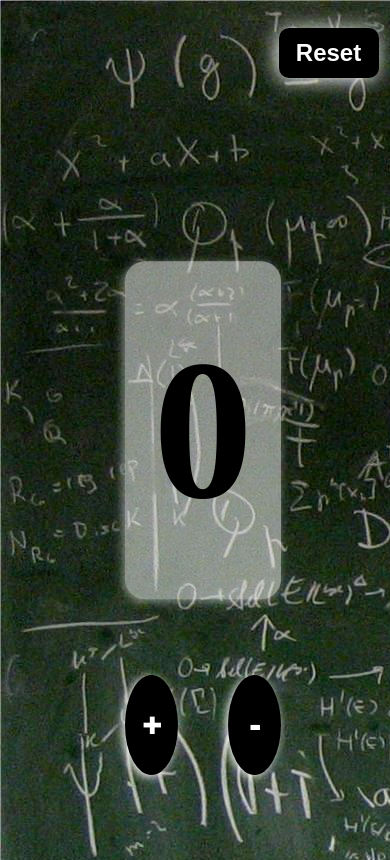
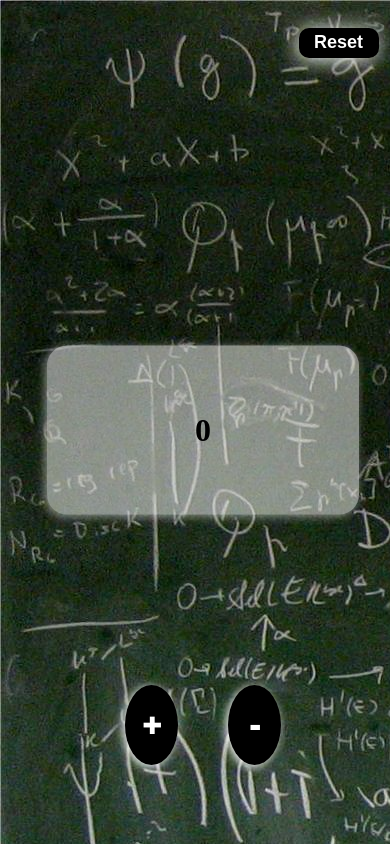
Before and after one commit to Gunasekar862005/INC-DEC, a plain HTML site: page index.html in a window 390 px wide. Drawn offline with Linux system fonts and the light colour scheme.

Commit message:
Update c.css

```diff
--- a/c.css
+++ b/c.css
@@ -125,7 +125,7 @@ body{
     box-shadow: -3px 30px 30px rgb(255, 0, 0);
 }
 
-@media  screen and (max-width:300px) {
+@media  screen and (max-width:290px) {
 
   .b{
     width: 80px;
@@ -168,3 +168,49 @@ body{
 
  }
 }
+
+
+
+@media  screen and (max-width:400px) {
+
+  .b{
+    width: 80px;
+    height: 80px;
+
+  }
+  .b2{
+    width: 80px;
+    height: 80px;
+
+  }
+
+  #h{
+    font-size: xx-large;
+  }
+  .main{
+    position: absolute;
+    width: 80vw;
+    height: 20vh;
+  }
+  .m2{
+    position: absolute;
+    width: 80vw;
+    height: 20vh;
+  }
+  body{
+    position: fixed;
+
+  }
+ .re{
+    width: 80px;
+    height: 30px;
+    font-size: large;
+ }
+
+ .re:hover{
+    width: 70px;
+    height: 20px;
+    font-size: smaller;
+
+ }
+}
```
